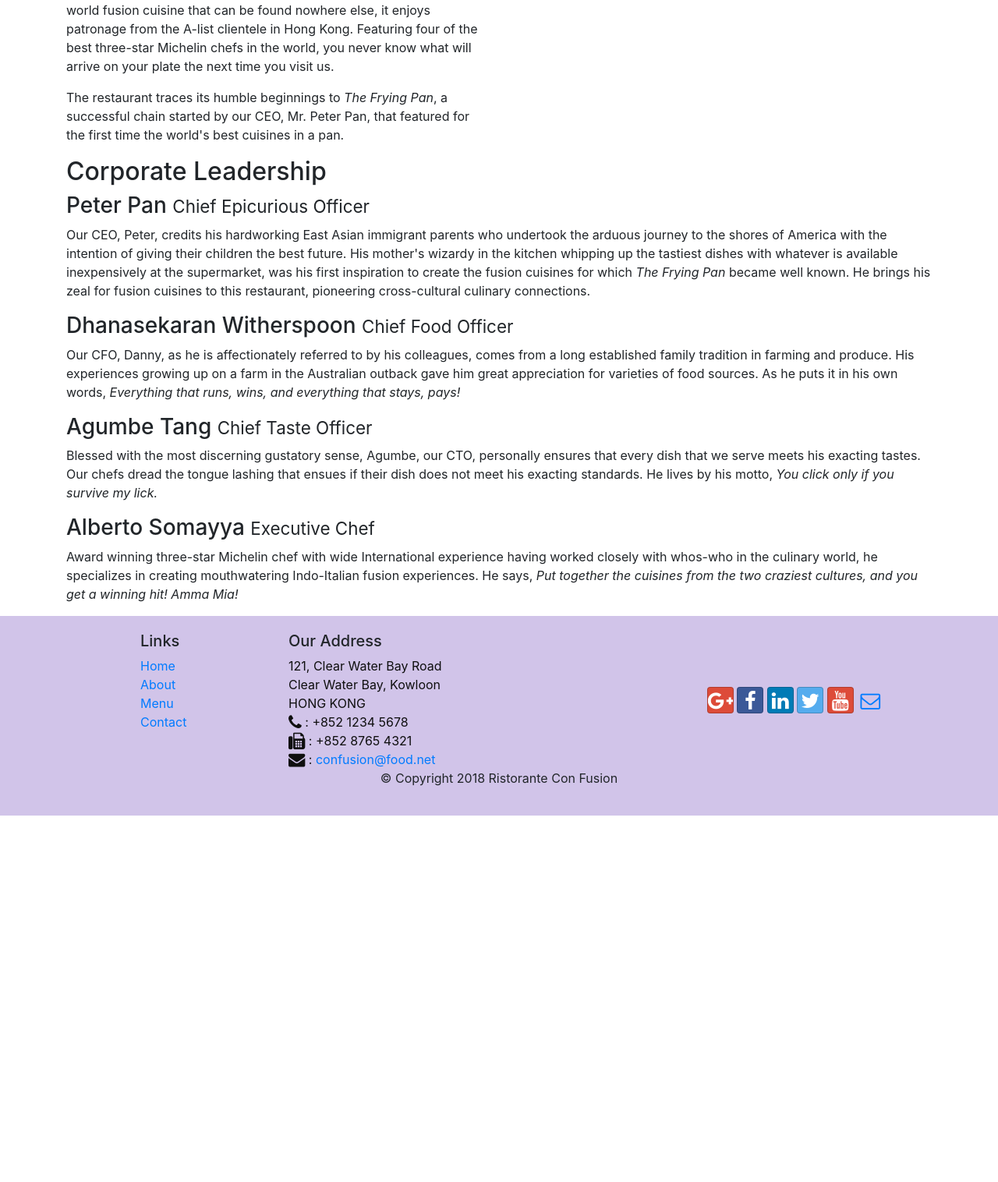
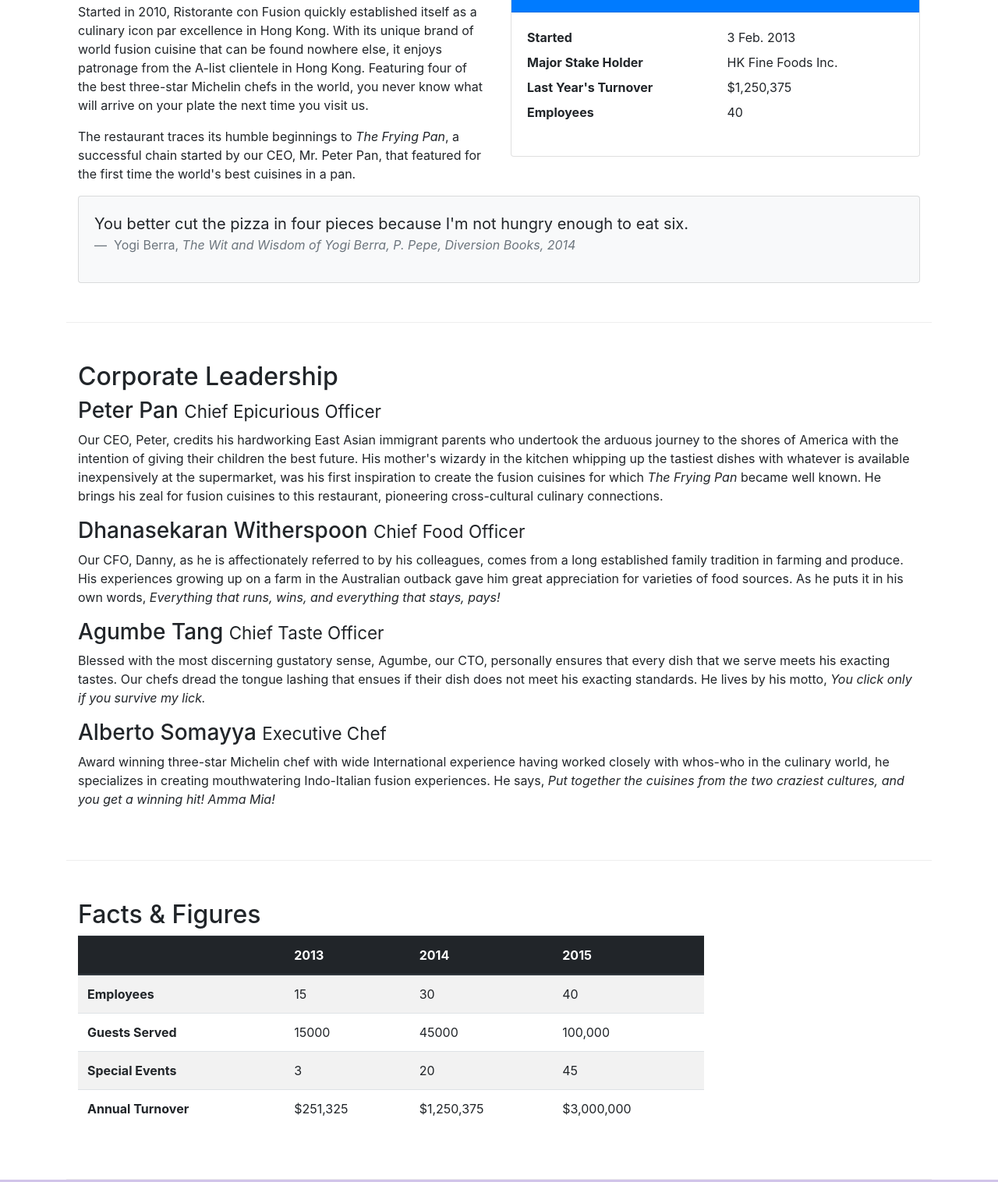
Before and after one commit to meAmitPatil/test, a website: page aboutus.html in a window 1280 px wide. Shown: the part 558-2074 px from the top of the page at 78% size. Before the commit the page ends 1604 px from the top, so only its background shows below. Drawn offline with nearby package versions, Linux system fonts and the light colour scheme.

Commit message:
tables and cards

```diff
--- a/aboutus.html
+++ b/aboutus.html
@@ -61,18 +61,46 @@
             </div>
         </div>
 
-        <div class="row">
+        <div class="row row-content">
             <div class="col-12 col-sm-6">
                 <h2>Our History</h2>
                 <p>Started in 2010, Ristorante con Fusion quickly established itself as a culinary icon par excellence in Hong Kong. With its unique brand of world fusion cuisine that can be found nowhere else, it enjoys patronage from the A-list clientele in Hong Kong.  Featuring four of the best three-star Michelin chefs in the world, you never know what will arrive on your plate the next time you visit us.</p>
                 <p>The restaurant traces its humble beginnings to <em>The Frying Pan</em>, a successful chain started by our CEO, Mr. Peter Pan, that featured for the first time the world's best cuisines in a pan.</p>
             </div>
-            <div>
+            <div class="col-sm">
+                <div class="card">
+                    <h3 class="card-header bg-primary text-white">Facts At a Glance</h3>
+                    <div class="card-body">
+                        <dl class="row">
+                            <dt class="col-6">Started</dt>
+                            <dd class="col-6">3 Feb. 2013</dd>
+                            <dt class="col-6">Major Stake Holder</dt>
+                            <dd class="col-6">HK Fine Foods Inc.</dd>
+                            <dt class="col-6">Last Year's Turnover</dt>
+                            <dd class="col-6">$1,250,375</dd>
+                            <dt class="col-6">Employees</dt>
+                            <dd class="col-6">40</dd>
+                        </dl>
+                    </div>
+                </div>
+            </div>
+
+            <div class="col-12">
+                <div class="card card-body bg-light">
+                    <blockquote class="blockquote">
+                        <p class="mb-0">You better cut the pizza in four pieces because I'm not hungry enough to eat six.
+                        </p>
+                        <footer class="blockquote-footer">
+                            Yogi Berra,
+                            <cite title="Source Title">The Wit and Wisdom of Yogi Berra, P. Pepe, Diversion Books, 2014</cite>
+                        </footer>
+                    </blockquote>
+                </div>
             </div>
         </div>
 
 
-        <div class="row">
+        <div class="row row-content">
             <div class="col-12">
                 <h2>Corporate Leadership</h2>
                 <h3>Peter Pan <small>Chief Epicurious Officer</small></h3>
@@ -84,6 +112,52 @@
                 <h3>Alberto Somayya <small>Executive Chef</small></h3>
                 <p class="d-none d-sm-block">Award winning three-star Michelin chef with wide International experience having worked closely with whos-who in the culinary world, he specializes in creating mouthwatering Indo-Italian fusion experiences. He says, <em>Put together the cuisines from the two craziest cultures, and you get a winning hit! Amma Mia!</em></p>
             </div>
+       </div>
+
+       <div class="row row-content">
+            <div class="col-12 col-sm-9">
+                <h2>Facts &amp; Figures</h2>
+                <div class="table-responsive">
+                  <table class="table table-striped">
+                        <thead class="thead-dark">
+                            <tr>
+                               <th>&nbsp;</th>
+                               <th>2013</th>
+                               <th>2014</th>
+                               <th>2015</th>
+                            </tr>
+                        </thead>
+                        <tbody>
+                            <tr>
+                                <th>Employees</th>
+                                <td>15</td>
+                                <td>30</td>
+                                <td>40</td>
+                            </tr>
+                            <tr>
+                                <th>Guests Served</th>
+                                <td>15000</td>
+                                <td>45000</td>
+                                <td>100,000</td>
+                            </tr>
+                            <tr>
+                                <th>Special Events</th>
+                                <td>3</td>
+                                <td>20</td>
+                                <td>45</td>
+                            </tr>
+                            <tr>
+                                <th>Annual Turnover</th>
+                                <td>$251,325</td>
+                                <td>$1,250,375</td>
+                                <td>$3,000,000</td>
+                            </tr>
+                        </tbody>
+
+                  </table>
+                </div>
+            </div>
+            <div class="col-12 col-sm-3"></div>
        </div>
 
     </div>
```
